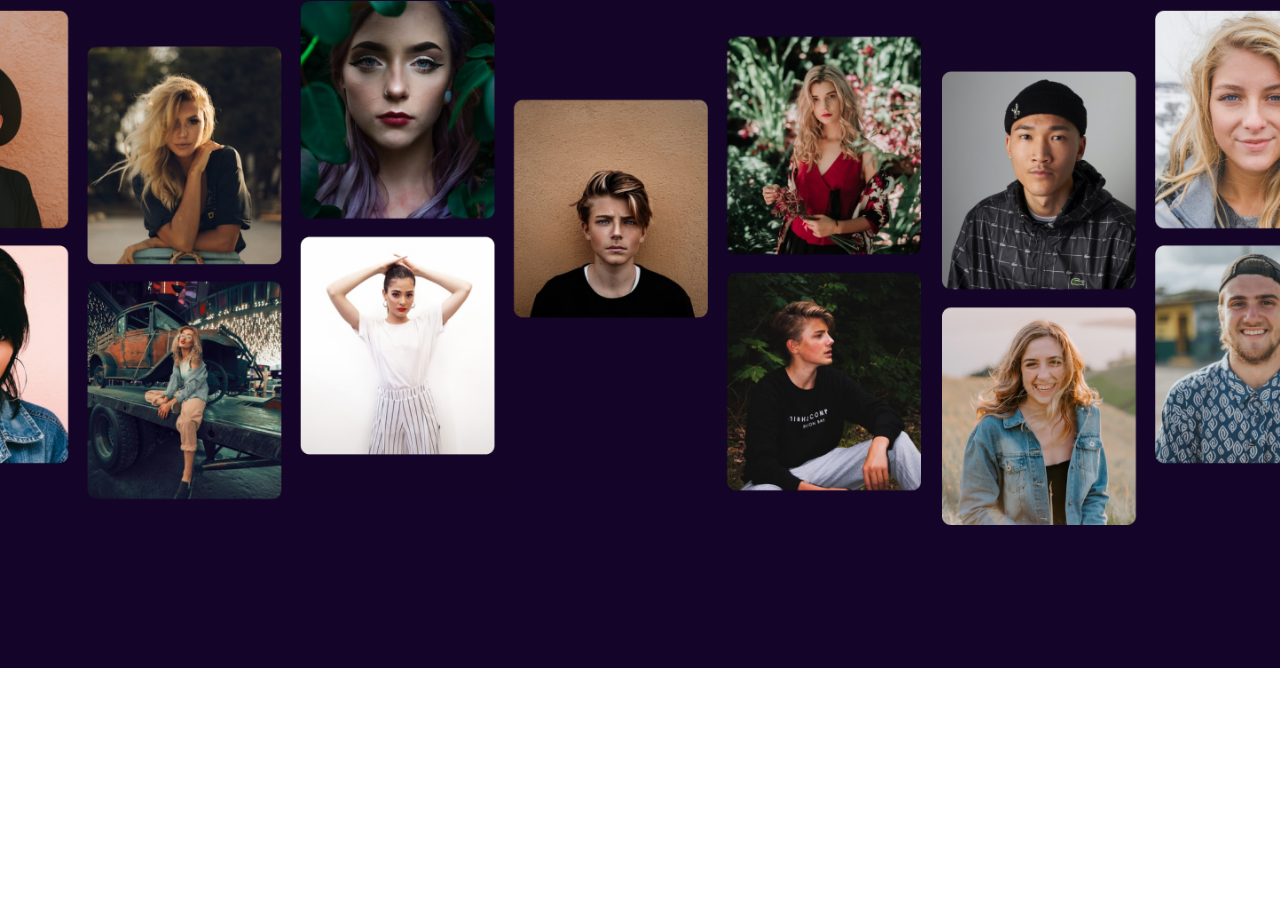
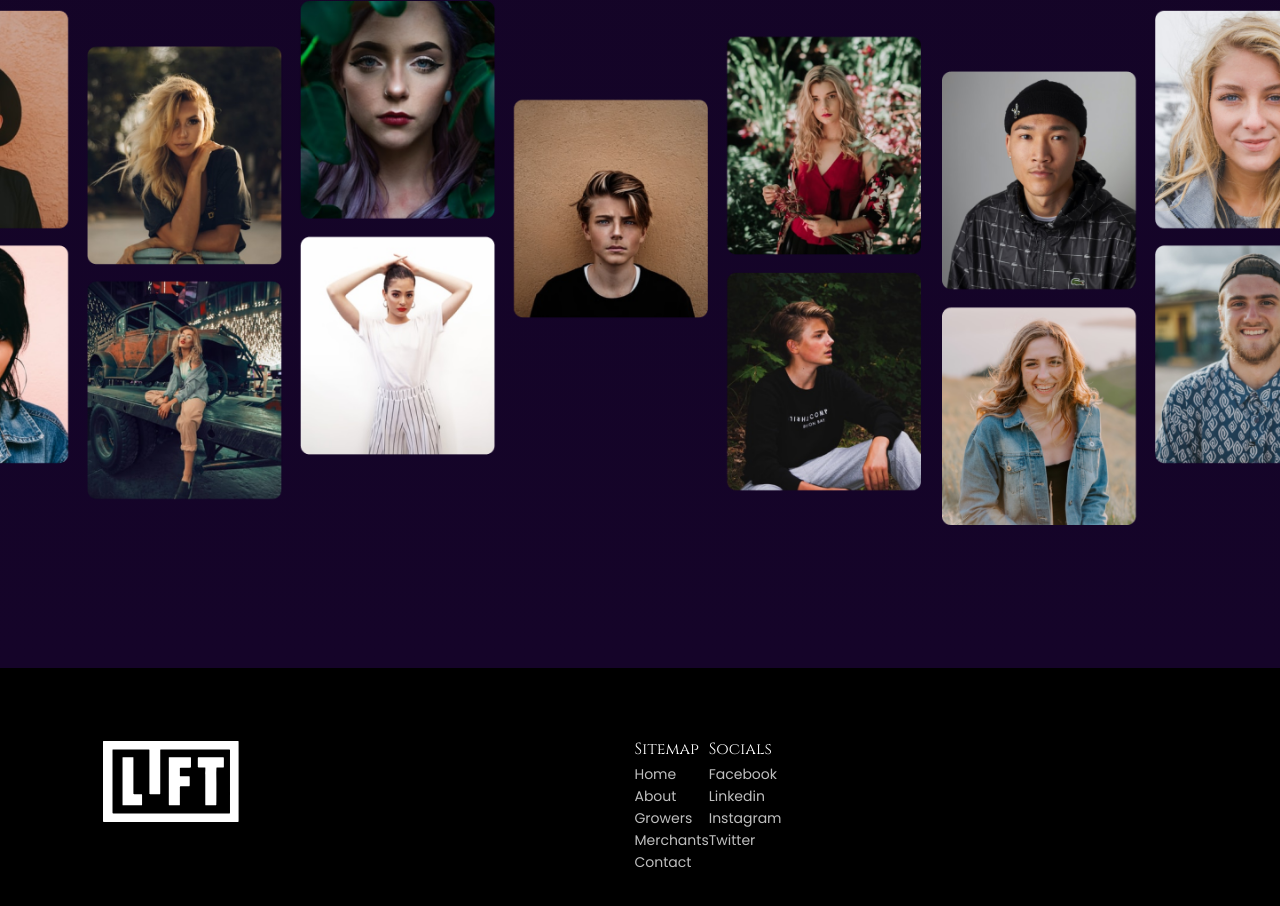
Before and after one commit to vik-tsyplakov/lift_media, a website: page lift_media/index.html in a window 1280 px wide. Shown: the part 2980-3886 px from the top of the page. Before the commit the page ends 3648 px from the top, so only its background shows below. Drawn offline with nearby package versions, Linux system fonts and the light colour scheme.

Commit message:
footer-started

```diff
--- a/lift_media/index.html
+++ b/lift_media/index.html
@@ -297,10 +297,58 @@
         </main>
       </div>
       <!-- footer -->
-              <footer>
-            <div class="footer__container">
-            </div>
-        </footer>
+      <footer class="footer">
+  <div class="footer__container">
+    <div class="footer__main">
+      <div class="footer__logo">
+        <img src="/img/footer/logo.svg" alt="Logo NFT Marketplace" />
+      </div>
+      <div class="footer__sitemap-and-socials">
+        <div class="footer__sitemap">
+          <div class="footer__title">Sitemap</div>
+          <div class="text-main"><a class="footer__text" href="#">Home</a></div>
+          <div class="text-main">
+            <a class="footer__text" href="#">About</a>
+          </div>
+          <div class="text-main">
+            <a class="footer__text" href="#">Growers</a>
+          </div>
+          <div class="text-main">
+            <a class="footer__text" href="#">Merchants</a>
+          </div>
+          <div class="text-main">
+            <a class="footer__text" href="#">Contact</a>
+          </div>
+        </div>
+        <div class="footer__socials">
+          <div class="footer__title">Socials</div>
+          <div class="text-main">
+            <a class="footer__text" href="#">Facebook</a>
+          </div>
+          <div class="text-main">
+            <a class="footer__text" href="#">Linkedin</a>
+          </div>
+          <div class="text-main">
+            <a class="footer__text" href="#">Instagram</a>
+          </div>
+          <div class="text-main">
+            <a class="footer__text" href="#">Twitter</a>
+          </div>
+        </div>
+      </div>
+      <div class="footer__head-office-and-email-form">
+        <div class="footer__head-office"></div>
+        <div class="footer__email-form"></div>
+      </div>
+    </div>
+    <div class="footer__contacts">
+      <div class="footer__email"></div>
+      <div class="footer__phone"></div>
+      <div class="footer__legal-information"></div>
+    </div>
+  </div>
+</footer>
+
     </div>
     <script src="https://cdn.jsdelivr.net/npm/swiper/swiper-bundle.min.js"></script>
     <script src="js/script.min.js"></script>
--- a/src/scss/style.scss
+++ b/src/scss/style.scss
@@ -1137,3 +1137,63 @@ ul {
     margin: 0 auto 0;
   }
 }
+/*---FOOTER---------------------------------------------------------------------------*/
+.footer {
+  height: 300px;
+  background-color: #000000;
+}
+.footer__container {
+  max-width: 1105px;
+  height: 100px;
+  margin: 0 auto;
+  padding: 0 15px;
+}
+.footer__main {
+  display: flex;
+  justify-content: space-between;
+  max-width: 1075px;
+  margin-top: 67px;
+}
+.footer__logo {
+  margin-top: 6px;
+}
+.footer__sitemap-and-socials {
+  display: flex;
+  justify-content: space-between;
+  max-width: 303px;
+  width: auto;
+}
+.footer__title {
+  font-family: "Cinzel";
+  font-style: normal;
+  font-weight: 400;
+  font-size: 16px;
+  line-height: 28px;
+  color: #ffffff;
+}
+.footer__text {
+  font-weight: 400;
+  font-size: 14px;
+  line-height: 22px;
+  color: #ffffff;
+  opacity: 0.75;
+}
+.footer__sitemap {
+}
+.footer__socials {
+}
+.footer__head-office-and-email-form {
+}
+.footer__head-office {
+}
+.footer__email-form {
+}
+.footer__contacts {
+  display: flex;
+}
+.footer__email {
+}
+.footer__phone {
+}
+.footer__legal-information {
+}
```
Also changed, not shown: src/_footer.html (+51 -4 lines), lift_media/css/style.css, lift_media/css/style.min.css, lift_media/img/footer/logo.svg (added), src/img/footer/logo.svg (added).
